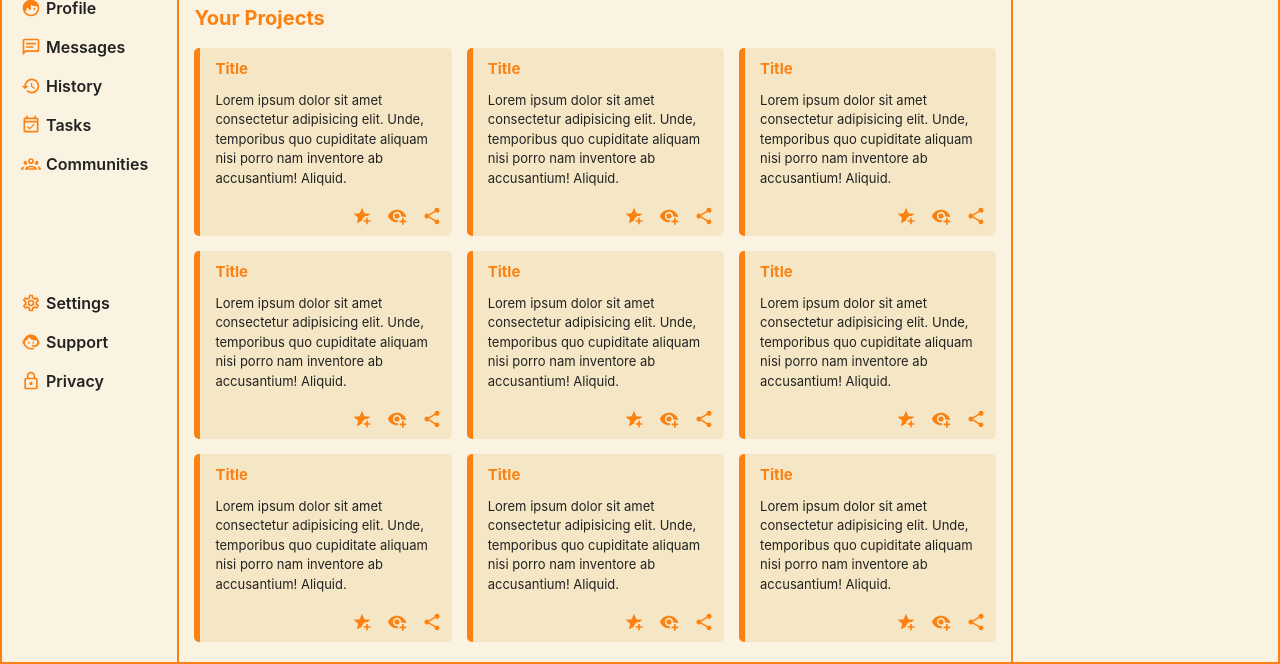
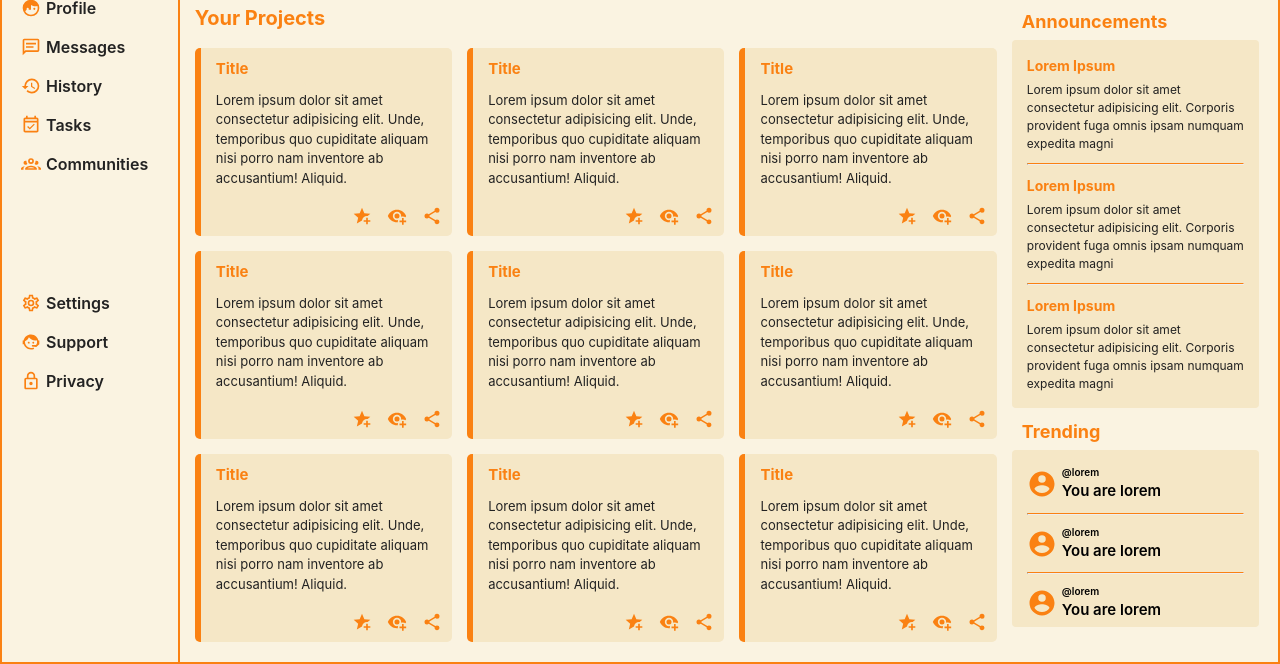
Before and after one commit to lucirie/Dashboard-Project, a plain HTML site: page index.html in a window 1280 px wide. Shown: the part 136-800 px from the top of the page. Drawn offline with Linux system fonts and the light colour scheme.

Commit message:
stylized aside

```diff
--- a/index.html
+++ b/index.html
@@ -187,6 +187,53 @@
         </div>
     </main>
 
-    <aside></aside>
+    <aside>
+        <h1 class="title">Announcements</h1>
+        <div class="card">
+            <h2 class="card-header">Lorem Ipsum</h2>
+            <p class="card-content">Lorem ipsum dolor sit amet consectetur adipisicing elit. Corporis provident fuga omnis ipsam numquam expedita magni</p>
+
+            <hr class="seperator">
+
+            <h2 class="card-header">Lorem Ipsum</h2>
+            <p class="card-content">Lorem ipsum dolor sit amet consectetur adipisicing elit. Corporis provident fuga omnis ipsam numquam expedita magni</p>
+
+            <hr class="seperator">
+
+            <h2 class="card-header">Lorem Ipsum</h2>
+            <p class="card-content">Lorem ipsum dolor sit amet consectetur adipisicing elit. Corporis provident fuga omnis ipsam numquam expedita magni</p>
+        </div>
+
+        <h1 class="title">Trending</h1>
+        <div class="card">
+            <div class="trending-content">
+                <svg fill="currentColor" xmlns="http://www.w3.org/2000/svg" viewBox="0 0 24 24"><title>account-circle</title><path d="M12,19.2C9.5,19.2 7.29,17.92 6,16C6.03,14 10,12.9 12,12.9C14,12.9 17.97,14 18,16C16.71,17.92 14.5,19.2 12,19.2M12,5A3,3 0 0,1 15,8A3,3 0 0,1 12,11A3,3 0 0,1 9,8A3,3 0 0,1 12,5M12,2A10,10 0 0,0 2,12A10,10 0 0,0 12,22A10,10 0 0,0 22,12C22,6.47 17.5,2 12,2Z" /></svg>
+                <div class="greeting">
+                    <h2>@lorem</h2>
+                    <h1>You are lorem</h1>
+                </div>
+            </div>
+
+            <hr class="seperator">
+
+            <div class="trending-content">
+                <svg fill="currentColor" xmlns="http://www.w3.org/2000/svg" viewBox="0 0 24 24"><title>account-circle</title><path d="M12,19.2C9.5,19.2 7.29,17.92 6,16C6.03,14 10,12.9 12,12.9C14,12.9 17.97,14 18,16C16.71,17.92 14.5,19.2 12,19.2M12,5A3,3 0 0,1 15,8A3,3 0 0,1 12,11A3,3 0 0,1 9,8A3,3 0 0,1 12,5M12,2A10,10 0 0,0 2,12A10,10 0 0,0 12,22A10,10 0 0,0 22,12C22,6.47 17.5,2 12,2Z" /></svg>
+                <div class="greeting">
+                    <h2>@lorem</h2>
+                    <h1>You are lorem</h1>
+                </div>
+            </div>
+
+            <hr class="seperator">
+
+            <div class="trending-content">
+                <svg fill="currentColor" xmlns="http://www.w3.org/2000/svg" viewBox="0 0 24 24"><title>account-circle</title><path d="M12,19.2C9.5,19.2 7.29,17.92 6,16C6.03,14 10,12.9 12,12.9C14,12.9 17.97,14 18,16C16.71,17.92 14.5,19.2 12,19.2M12,5A3,3 0 0,1 15,8A3,3 0 0,1 12,11A3,3 0 0,1 9,8A3,3 0 0,1 12,5M12,2A10,10 0 0,0 2,12A10,10 0 0,0 12,22A10,10 0 0,0 22,12C22,6.47 17.5,2 12,2Z" /></svg>
+                <div class="greeting">
+                    <h2>@lorem</h2>
+                    <h1>You are lorem</h1>
+                </div>
+            </div>
+        </div>
+    </aside>
 </body>
 </html>
--- a/styles.css
+++ b/styles.css
@@ -18,6 +18,14 @@
 
 nav, header, main, aside {
     border: 1px solid var(--border-color);
+}
+
+aside {
+  border-left: 0;
+}
+
+main {
+  border-right: 0;
 }
 
 body {
@@ -232,6 +240,51 @@ header > div {
   right: 10px;
 }
 
+aside .title {
+  color: var(--heading-font-color);
+  font-size: 1.8rem;
+  margin: 10px 0 5px 10px;
+}
+
+.card {
+  background-color: var(--secondary-bg-color);
+  border-radius: 4px;
+  padding: 15px;
+  margin-right: 20px;
+}
+
+.card .card-header {
+  color: var(--heading-font-color);
+  font-size: 1.4rem;
+  margin-bottom: 5px;
+}
+
+.card .card-content {
+  font-size: 1.2rem;
+  color: var(--normal-font-color);
+  margin-bottom: 10px;
+}
+
+.seperator {
+  border-top: 1px solid var(--border-color);
+  margin: 10px 0;
+}
+
+.trending-content {
+  display: flex;
+  align-items: center;
+  max-height: 100%;
+  gap: 5px;
+}
+
+.card {
+  padding-bottom: 5px;
+}
+
+.trending-content svg {
+  height: 30px;
+}
+
 /*
   Josh's Custom CSS Reset
   https://www.joshwcomeau.com/css/custom-css-reset/
```
